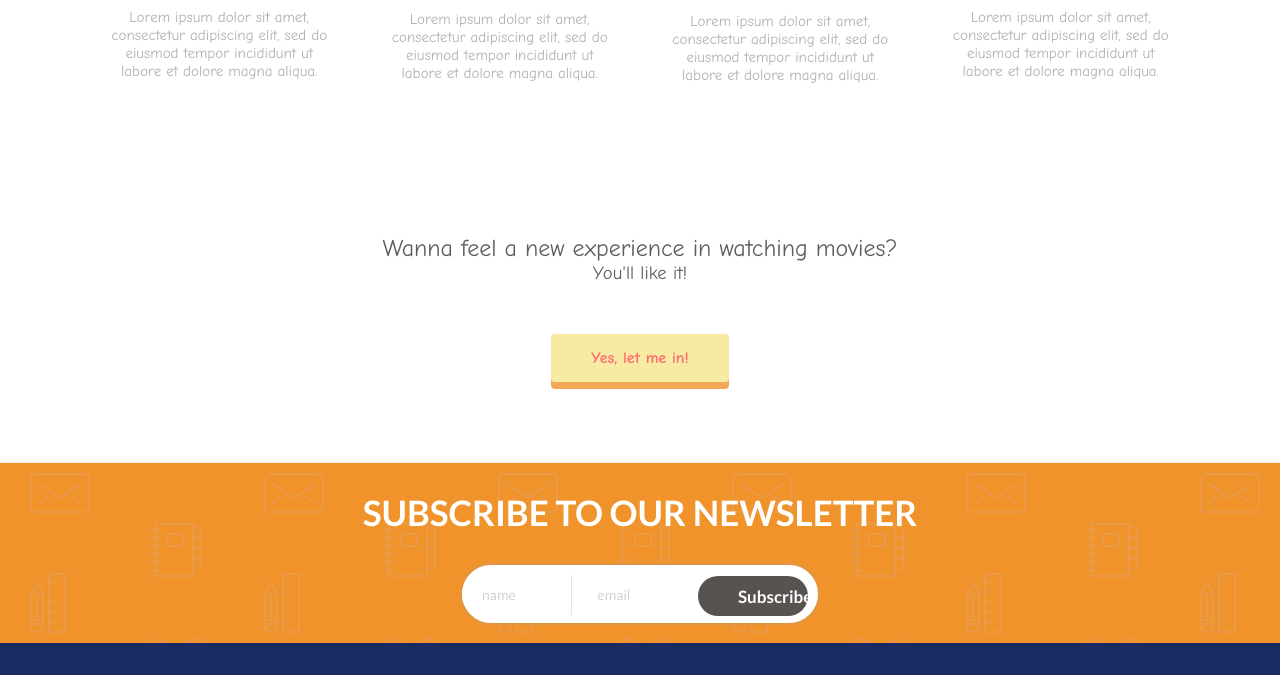
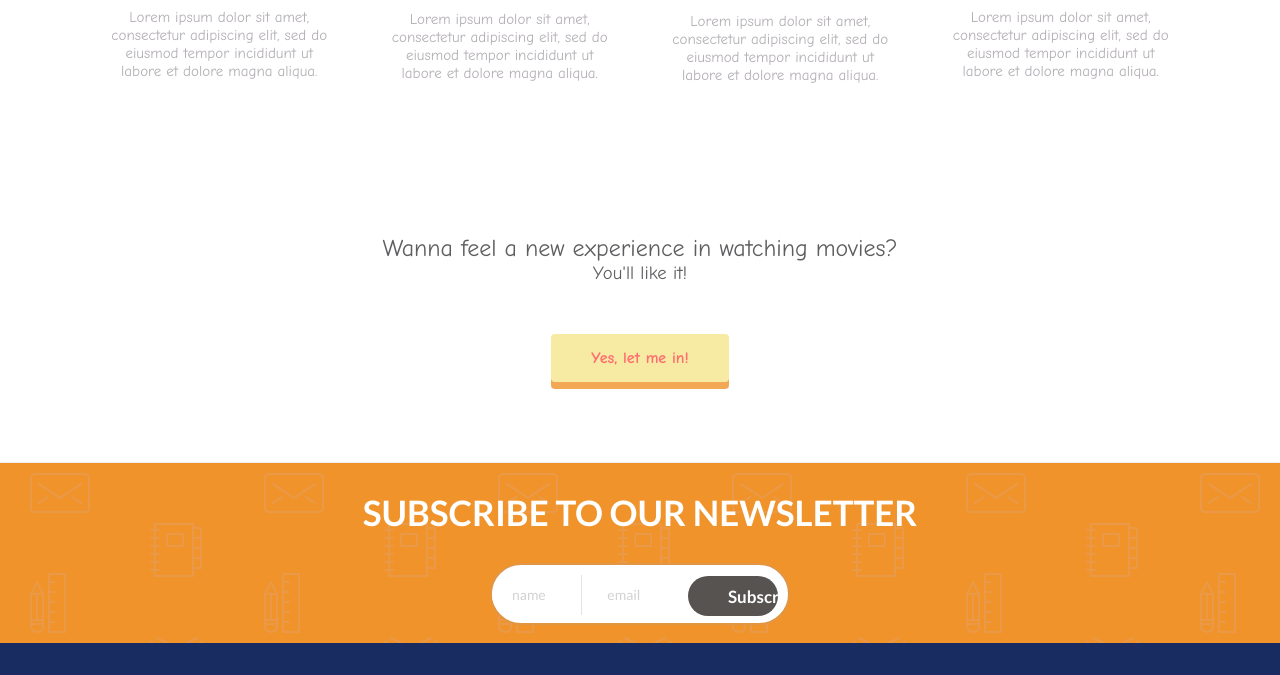
Before and after one commit to dewilestari2410/dtshtmlcss2020, a plain HTML site: page index.html in a window 1280 px wide. Shown: the part 1307-1982 px from the top of the page. Drawn offline with nearby package versions, Linux system fonts and the light colour scheme.

Commit message:
Update stylesheet.css

```diff
--- a/stylesheet.css
+++ b/stylesheet.css
@@ -324,7 +324,7 @@ footer {
   margin-right: 50px;*/
   margin-left: auto;
   margin-right: auto;
-	width: 360px;
+	width: 300px;
 	height: 62px;
 	background: #ffffff;
 	border-radius: 100px;
@@ -336,7 +336,7 @@ footer {
 	border: none;
 	outline: none;
 	background: #ffffff;
-	width: 110px;
+	width: 90px;
 	height: 40px;
 	padding: 0 20px;
 	color: #949494;
@@ -358,7 +358,7 @@ footer {
 	margin-right: 10px;
 	margin-top: 11px;
 	outline: none;
-  width: 110px;
+  width: 90px;
 
 	border-radius: 20px;
 	-moz-border-radius: 20px;
```
